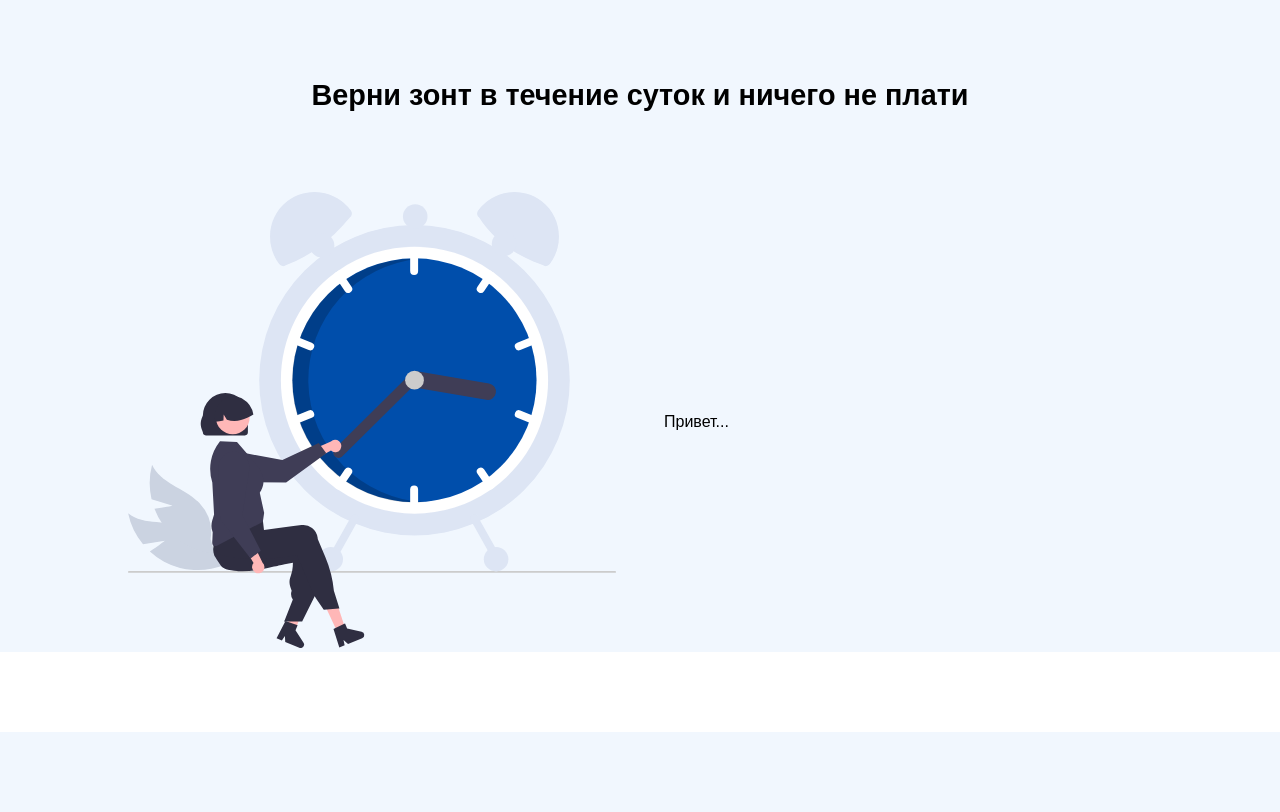
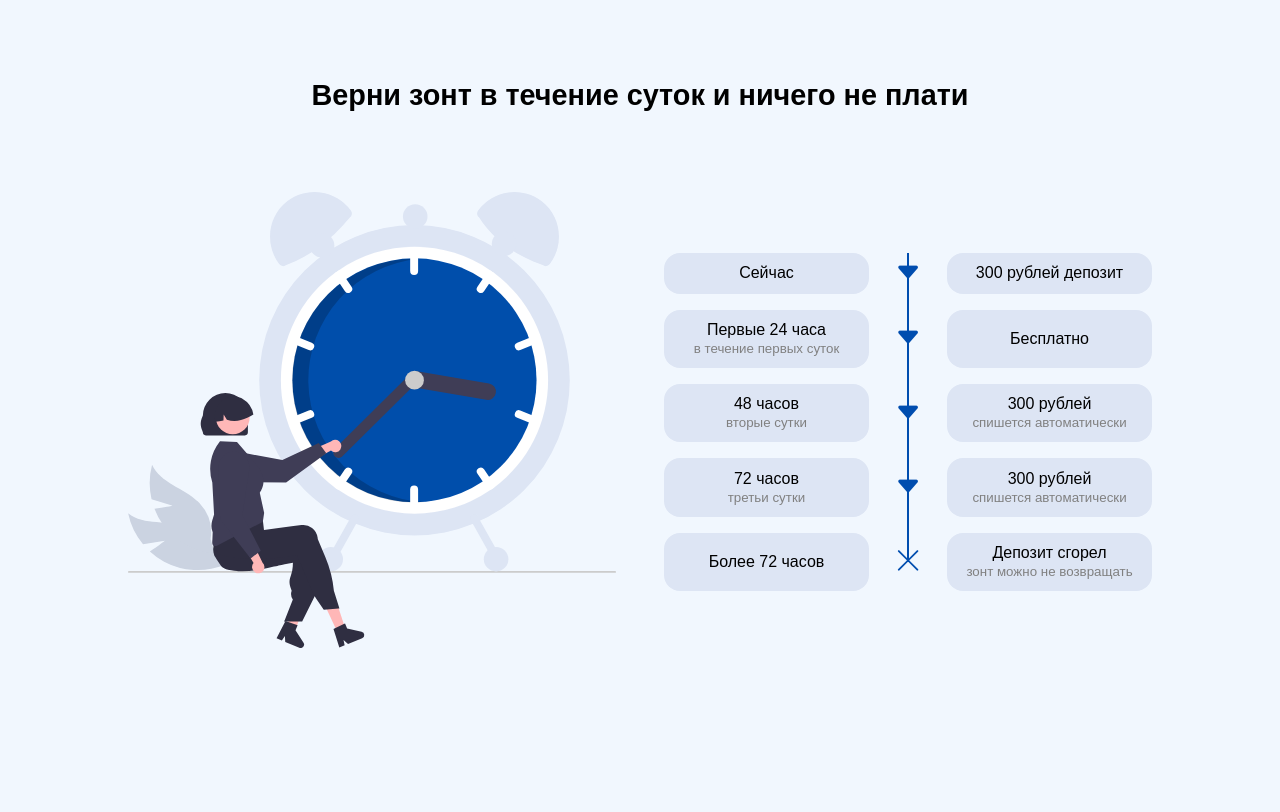
Before and after one commit to shareu-wish/wish-webapp, a Flask app: page / in a window 1280 px wide. Shown: the part 1024-1836 px from the top of the page. Before the commit the page ends 1756 px from the top, so only its background shows below. Run offline with Flask 3, Linux system fonts and the light colour scheme.

Commit message:
Секция тарифов сделана

```diff
--- a/static/css/index.css
+++ b/static/css/index.css
@@ -224,7 +224,7 @@ header .nav a {
 .pricing-section {
   width: 100%;
   background-color: #f1f7fe;
-  padding-top: 5rem;
+  padding: 5rem 0;
 }
 .pricing-section h2 {
   text-align: center;
@@ -247,4 +247,48 @@ header .nav a {
 .pricing-section .left-right-container .right {
   width: 50%;
   margin: auto;
+}
+
+.pricing-scheme-container {
+  display: flex;
+  flex-direction: column;
+  gap: 1rem;
+}
+.pricing-scheme-container .item {
+  display: flex;
+  justify-content: space-between;
+  width: 100%;
+}
+.pricing-scheme-container .item .time, .pricing-scheme-container .item .price {
+  width: 42%;
+  background-color: #dde5f4;
+  border-radius: 1rem;
+  padding: 0.7rem;
+  text-align: center;
+  align-content: center;
+}
+.pricing-scheme-container .item small {
+  color: gray;
+}
+.pricing-scheme-container .item .line-item {
+  align-content: center;
+  color: #004daf;
+  position: relative;
+  font-size: 1.7rem;
+}
+.pricing-scheme-container .item .line-item::before {
+  content: "";
+  position: absolute;
+  height: calc(100% + 1rem);
+  width: 2px;
+  background-color: #004daf;
+  top: 0;
+  left: calc(50% - 1px);
+}
+.pricing-scheme-container .item .line-item i {
+  position: relative;
+  z-index: 2;
+}
+.pricing-scheme-container .item .line-item.last::before {
+  height: 50%;
 }/*# sourceMappingURL=index.css.map */
--- a/static/scss/index.scss
+++ b/static/scss/index.scss
@@ -1,3 +1,6 @@
+$primaryColor: #004daf;
+
+
 * {
   margin: 0;
   padding: 0;
@@ -56,7 +59,7 @@ header {
 
     a {
       text-decoration: none;
-      color: #004daf;
+      color: $primaryColor;
       font-weight: 600;
     }
   }
@@ -102,7 +105,7 @@ header {
   padding: 0.7rem 1rem;
   border: none;
   border-radius: 0.5rem;
-  background-color: #004daf;
+  background-color: $primaryColor;
   color: white;
   font-size: 1.1rem;
   cursor: pointer;
@@ -151,7 +154,7 @@ header {
     width: 1.2rem;
     height: 1.2rem;
     border-radius: 50%;
-    background: #004daf;
+    background: $primaryColor;
     position: absolute;
     left: 0;
     top: 0;
@@ -242,7 +245,7 @@ header {
 .pricing-section {
   width: 100%;
   background-color: #f1f7fe;
-  padding-top: 5rem;
+  padding: 5rem 0;
 
   h2 {
     text-align: center;
@@ -270,3 +273,59 @@ header {
     }
   }
 }
+
+
+.pricing-scheme-container {
+  display: flex;
+  flex-direction: column;
+  gap: 1rem;
+
+  .item {
+    display: flex;
+    justify-content: space-between;
+    width: 100%;
+
+    .time, .price {
+      width: 42%;
+      background-color: #dde5f4;
+      border-radius: 1rem;
+      padding: 0.7rem;
+      text-align: center;
+      align-content: center;
+      // color: $primaryColor;
+    }
+
+    small {
+      color: gray;
+    }
+
+    .line-item {
+      align-content: center;
+      color: $primaryColor;
+      position: relative;
+      font-size: 1.7rem;
+
+      &::before {
+        content: "";
+        position: absolute;
+        height: calc(100% + 1rem);
+        width: 2px;
+        // border-right: 2px solid $primaryColor;
+        background-color: $primaryColor;
+        top: 0;
+        left: calc(50% - 1px);
+      }
+
+      i {
+        position: relative;
+        z-index: 2;
+      }
+
+      &.last {
+        &::before {
+          height: 50%;
+        }
+      }
+    }
+  }
+}
--- a/templates/index.html
+++ b/templates/index.html
@@ -1,5 +1,5 @@
 <!DOCTYPE html>
-<html lang="en">
+<html lang="ru">
 
 <head>
     {% include 'components/head_base.html' %}
@@ -46,8 +46,8 @@
         <div class="current-weather" id="current-weather" style="display: none;">
             <span class="current-weather-dot"></span>
             <div>
-                <span id="current-weather-city">Санкт-Петербург</span>:
-                <span id="current-weather-description">дождь</span>
+                <span id="current-weather-city">Загрузка...</span>:
+                <span id="current-weather-description">загрузка...</span>
             </div>
         </div>
     </section>
@@ -87,7 +87,33 @@
                 <img src="/static/img/index/illustration2.svg" alt="illustration" class="illustration2">
             </div>
             <div class="right">
-                Привет...
+                <div class="pricing-scheme-container">
+                    <div class="item">
+                        <div class="time">Сейчас</div>
+                        <div class="line-item"><i class="bi bi-caret-down-fill"></i></div>
+                        <div class="price">300 рублей депозит</div>
+                    </div>
+                    <div class="item">
+                        <div class="time">Первые 24 часа<br><small>в течение первых суток</small></div>
+                        <div class="line-item"><i class="bi bi-caret-down-fill"></i></div>
+                        <div class="price">Бесплатно</div>
+                    </div>
+                    <div class="item">
+                        <div class="time">48 часов<br><small>вторые сутки</small></div>
+                        <div class="line-item"><i class="bi bi-caret-down-fill"></i></div>
+                        <div class="price">300 рублей<br><small>спишется автоматически</small></div>
+                    </div>
+                    <div class="item">
+                        <div class="time">72 часов<br><small>третьи сутки</small></div>
+                        <div class="line-item"><i class="bi bi-caret-down-fill"></i></div>
+                        <div class="price">300 рублей<br><small>спишется автоматически</small></div>
+                    </div>
+                    <div class="item">
+                        <div class="time">Более 72 часов</div>
+                        <div class="line-item last"><i class="bi bi-x-lg"></i></div>
+                        <div class="price">Депозит сгорел<br><small>зонт можно не возвращать</small></div>
+                    </div>
+                </div>
             </div>
         </div>
     </section>
```
Also changed, not shown: 1 other file.
